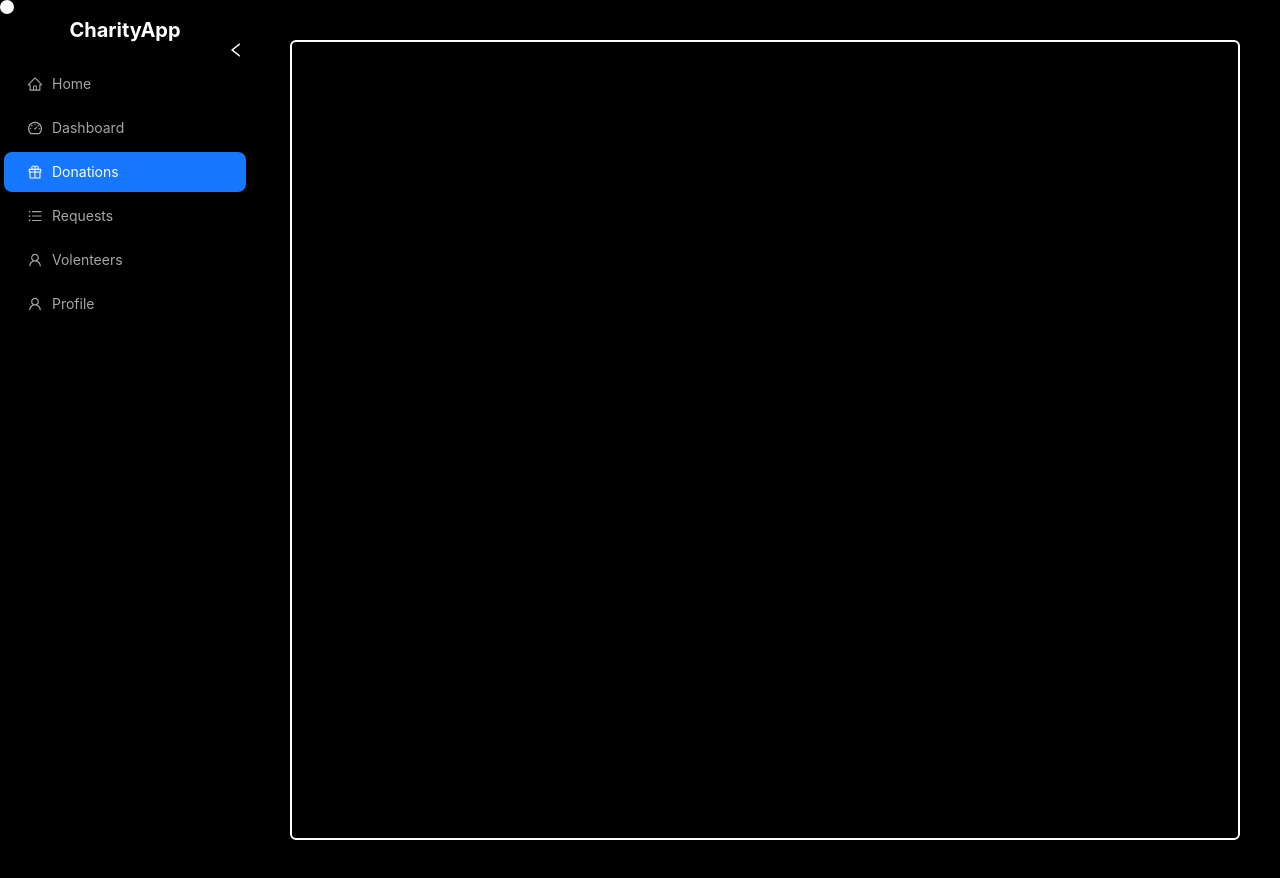
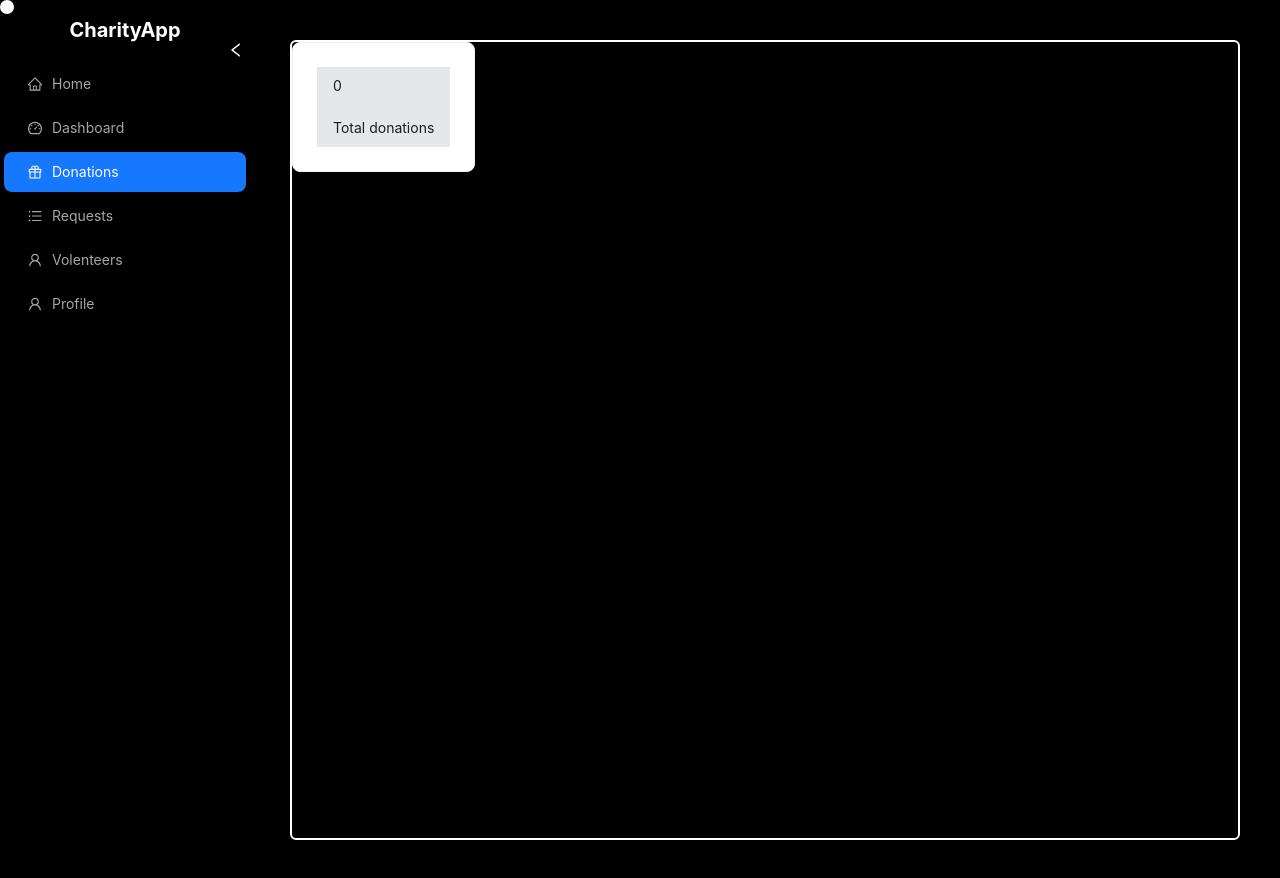
Before and after one commit to 2003devansh/charity_app, a React (Vite) app in the folder frontend/: page /donations in a window 1280 px wide. Built offline with nearby package versions, Linux system fonts and the light colour scheme; no server answers.

Commit message:
feat: implement total donations display in Donation page and update getAllDonations action

```diff
--- a/frontend/src/components/DonationDashboardComponents/TotalDonation.tsx
+++ b/frontend/src/components/DonationDashboardComponents/TotalDonation.tsx
@@ -1,7 +1,28 @@
 import { Card } from "antd";
+import { useAppDispatch } from "../../redux/store/hook";
+import { getAllDonations } from "../../redux/donorRedux/donorAction";
+import { useEffect, useState } from "react";
 
 const TotalDonation = () => {
-  return <Card></Card>;
+  const dispatch = useAppDispatch();
+  const [totalDonations, setTotalDonations] = useState(0);
+
+  useEffect(() => {
+    const fetchedData = async () => {
+      const res = await dispatch(getAllDonations());
+      setTotalDonations(res.payload.data.length);
+    };
+    fetchedData();
+  }, [dispatch]);
+
+  return (
+    <Card className="w-fit">
+      <div className="flex flex-col gap-5 w-fit bg-gray-200 px-4 py-2">
+        {totalDonations}
+        <p>Total donations</p>
+      </div>
+    </Card>
+  );
 };
 
 export default TotalDonation;
--- a/frontend/src/pages/Donation.tsx
+++ b/frontend/src/pages/Donation.tsx
@@ -1,6 +1,9 @@
+import TotalDonation from "../components/DonationDashboardComponents/TotalDonation";
+
 const Donation = () => {
   return (
     <div className="min-h-screen rounded-md border-white border-2 m-4">
+      <TotalDonation />
       <div></div>
     </div>
   );
--- a/frontend/src/redux/donorRedux/donorAction.ts
+++ b/frontend/src/redux/donorRedux/donorAction.ts
@@ -6,11 +6,10 @@ import { AxiosClient } from "../../api/AxiosClient";
 // Get all available donations
 export const getAllDonations = createAsyncThunk(
   "GET_ALL_DONATIONS",
-  async (data: any, toolkit) => {
+  async (_: void, toolkit) => {
     const response = await AxiosClient({
       url: "/donor",
       type: "GET",
-      data,
       toolkit,
     });
     return response;
```
